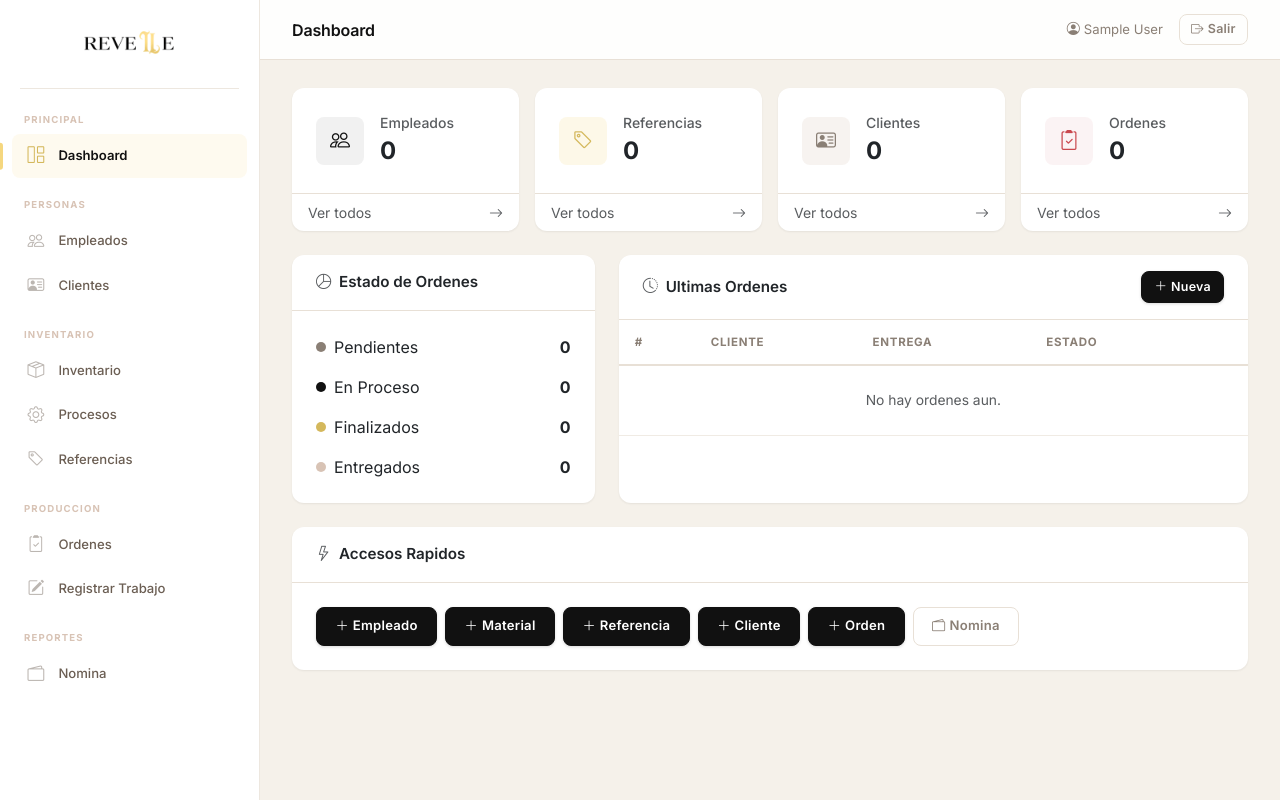
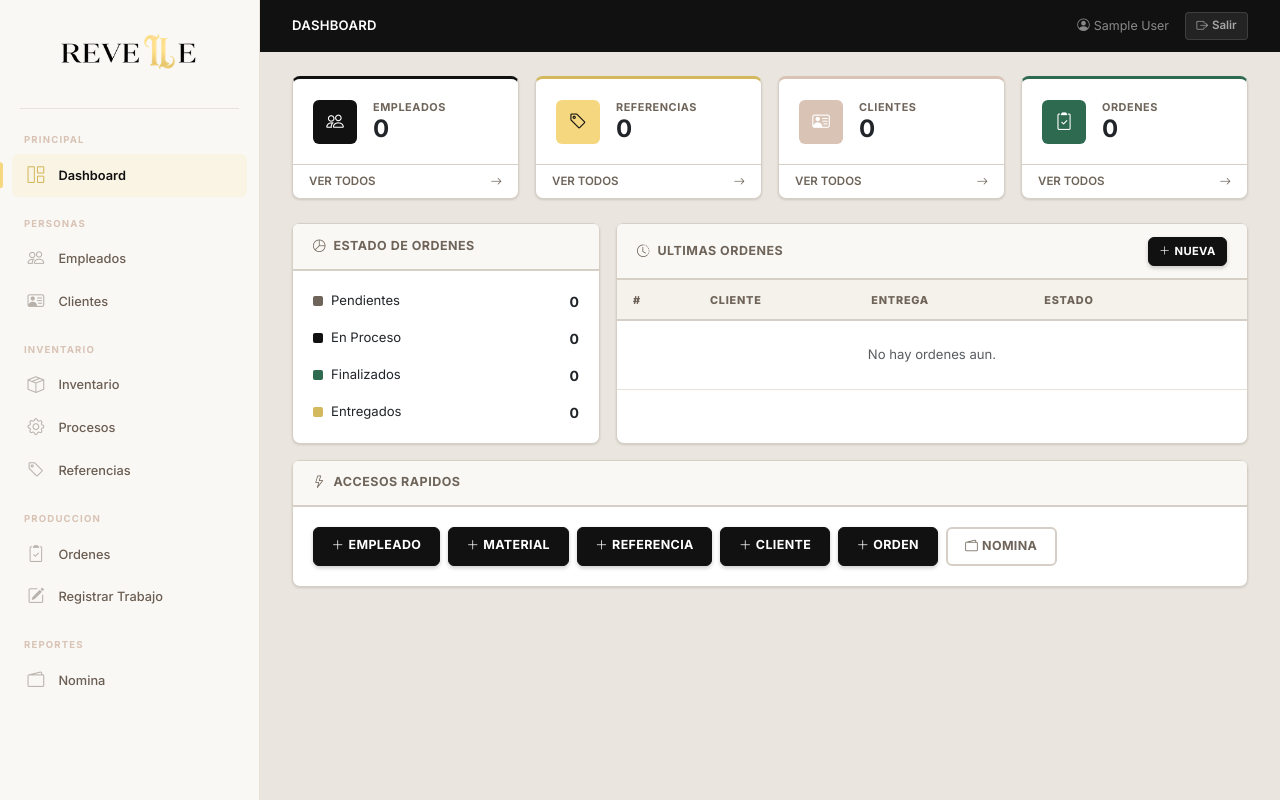
Before and after one commit to Santiago-caicedo/erp_zapateria, a Django app: page / in a window 1280 px wide. Run offline with Django 5.2, Linux system fonts and the light colour scheme; the visitor is signed in with stand-in values (Sample User, id 1); data that the repository does not hold is empty.

Commit message:
MVP-DISEÑO

```diff
--- a/templates/base.html
+++ b/templates/base.html
@@ -8,15 +8,15 @@
     <link href="https://cdn.jsdelivr.net/npm/bootstrap@5.3.3/dist/css/bootstrap.min.css" rel="stylesheet">
     <link href="https://cdn.jsdelivr.net/npm/bootstrap-icons@1.11.3/font/bootstrap-icons.min.css" rel="stylesheet">
     <style>
-        @import url('https://fonts.googleapis.com/css2?family=Inter:wght@300;400;500;600;700&display=swap');
+        @import url('https://fonts.googleapis.com/css2?family=Inter:wght@300;400;500;600;700;800&display=swap');
 
         :root {
             --sidebar-w: 260px;
-            --bg-body: #F5F1EA;
+            --bg-body: #eae6df;
             --bg-card: #ffffff;
-            --bg-sidebar: #ffffff;
-            --bg-sidebar-hover: rgba(216,195,181,0.15);
-            --bg-sidebar-active: rgba(245,215,127,0.12);
+            --bg-sidebar: #faf8f5;
+            --bg-sidebar-hover: rgba(216,195,181,0.18);
+            --bg-sidebar-active: rgba(245,215,127,0.14);
             --text-sidebar: #6b5e53;
             --text-sidebar-active: #111111;
             --accent: #111111;
@@ -26,17 +26,17 @@
             --gold-dark: #d4b85c;
             --nude: #D8C3B5;
             --rosa: #e8c3c8;
-            --border: #e8e0d6;
-            --border-sidebar: #ede7df;
+            --border: #d6cfc5;
+            --border-sidebar: #e8e2da;
             --text-primary: #111111;
-            --text-secondary: #8a7f75;
-            --radius-sm: 8px;
-            --radius-md: 12px;
-            --radius-lg: 16px;
-            --shadow-sm: 0 1px 3px rgba(0,0,0,0.03), 0 1px 2px rgba(0,0,0,0.04);
-            --shadow-md: 0 4px 16px rgba(0,0,0,0.05), 0 1px 4px rgba(0,0,0,0.03);
-            --shadow-lg: 0 8px 30px rgba(0,0,0,0.07);
-            --transition: all 0.2s cubic-bezier(0.4, 0, 0.2, 1);
+            --text-secondary: #6e6459;
+            --radius-sm: 6px;
+            --radius-md: 8px;
+            --radius-lg: 10px;
+            --shadow-sm: 0 1px 2px rgba(0,0,0,0.06), 0 1px 3px rgba(0,0,0,0.08);
+            --shadow-md: 0 2px 8px rgba(0,0,0,0.08), 0 1px 3px rgba(0,0,0,0.06);
+            --shadow-lg: 0 4px 20px rgba(0,0,0,0.1);
+            --transition: all 0.15s ease;
         }
 
         * { box-sizing: border-box; }
@@ -48,11 +48,11 @@
             min-height: 100vh;
             margin: 0;
             -webkit-font-smoothing: antialiased;
+            font-size: 0.875rem;
         }
 
-
         /* ═══════════════════════════════
-           SIDEBAR
+           SIDEBAR (clara)
            ═══════════════════════════════ */
         .sidebar {
             position: fixed;
@@ -78,7 +78,7 @@
         }
 
         .sidebar-brand img {
-            height: 40px;
+            height: 60px;
             width: auto;
             object-fit: contain;
         }
@@ -108,10 +108,10 @@
             display: flex;
             align-items: center;
             gap: 0.75rem;
-            padding: 0.6rem 0.85rem;
+            padding: 0.55rem 0.85rem;
             color: var(--text-sidebar);
             text-decoration: none;
-            font-size: 0.82rem;
+            font-size: 0.8rem;
             font-weight: 500;
             border-radius: var(--radius-sm);
             transition: var(--transition);
@@ -168,40 +166,61 @@
         }
 
         .top-bar {
-            background: var(--bg-card);
-            border-bottom: 1px solid var(--border);
+            background: #111111;
             padding: 0 2rem;
-            height: 60px;
+            height: 52px;
             display: flex;
             align-items: center;
             justify-content: space-between;
             position: sticky;
             top: 0;
             z-index: 1020;
-            backdrop-filter: blur(12px);
-            background: rgba(255,255,255,0.88);
         }
 
         .top-bar .page-title {
-            font-size: 1rem;
+            font-size: 0.82rem;
             font-weight: 600;
-            color: var(--text-primary);
-            letter-spacing: -0.01em;
+            color: #ffffff;
+            letter-spacing: 0.02em;
+            text-transform: uppercase;
+        }
+
+        .top-bar .top-bar-user {
+            font-size: 0.78rem;
+            color: rgba(255,255,255,0.5);
+        }
+
+        .top-bar .btn-logout {
+            background: rgba(255,255,255,0.08);
+            border: 1px solid rgba(255,255,255,0.12);
+            color: rgba(255,255,255,0.6);
+            font-size: 0.72rem;
+            font-weight: 600;
+            padding: 0.25rem 0.65rem;
+            border-radius: 4px;
+            text-decoration: none;
+            transition: var(--transition);
+        }
+
+        .top-bar .btn-logout:hover {
+            background: rgba(255,255,255,0.14);
+            color: #ffffff;
         }
 
         .content-area {
-            padding: 1.75rem 2rem;
+            padding: 1.5rem 2rem;
             flex: 1;
         }
 
         /* ═══════════════════════════════
-           CARDS
+           CARDS (pesadas)
            ═══════════════════════════════ */
         .card {
             border: 1px solid var(--border);
             border-radius: var(--radius-md);
             box-shadow: var(--shadow-sm);
             transition: var(--transition);
+            background: var(--bg-card);
         }
 
         .card:hover {
@@ -209,13 +228,17 @@
         }
 
         .card-header {
-            border-bottom: 1px solid var(--border);
-            padding: 1rem 1.5rem;
-            font-weight: 600;
-            font-size: 0.95rem;
+            background: #faf8f5;
+            border-bottom: 2px solid var(--border);
+            padding: 0.8rem 1.25rem;
+            font-weight: 700;
+            font-size: 0.78rem;
+            text-transform: uppercase;
+            letter-spacing: 0.04em;
+            color: var(--text-secondary);
         }
 
-        .card-body { padding: 1.5rem; }
+        .card-body { padding: 1.25rem; }
 
         /* ═══════════════════════════════
            FORM STYLES
@@ -304,61 +328,61 @@
         }
 
         .form-text {
-            font-size: 0.75rem;
+            font-size: 0.72rem;
             color: var(--text-secondary);
-            margin-top: 0.3rem;
+            margin-top: 0.25rem;
         }
 
         .invalid-feedback {
-            font-size: 0.75rem;
+            font-size: 0.72rem;
             color: #c9484e;
-            margin-top: 0.3rem;
+            margin-top: 0.25rem;
         }
 
         .form-actions {
             display: flex;
             gap: 0.75rem;
-            padding-top: 0.5rem;
-            margin-top: 0.5rem;
-            border-top: 1px solid var(--border);
+            padding-top: 0.75rem;
+            margin-top: 0.75rem;
+            border-top: 2px solid var(--border);
         }
 
         /* ═══════════════════════════════
-           BUTTONS
+           BUTTONS (solidos, pesados)
            ═══════════════════════════════ */
         .btn {
             font-family: inherit;
-            font-weight: 600;
-            font-size: 0.82rem;
+            font-weight: 700;
+            font-size: 0.78rem;
             border-radius: var(--radius-sm);
-            padding: 0.55rem 1.15rem;
+            padding: 0.5rem 1.1rem;
             transition: var(--transition);
-            letter-spacing: 0.02em;
+            letter-spacing: 0.03em;
+            text-transform: uppercase;
         }
 
         .btn-primary {
             background: var(--accent);
             border-color: var(--accent);
             color: #fff;
-            box-shadow: 0 1px 3px rgba(0,0,0,0.15);
+            box-shadow: 0 2px 4px rgba(0,0,0,0.2);
         }
 
         .btn-primary:hover {
-            background: var(--accent-hover);
-            border-color: var(--accent-hover);
-            box-shadow: 0 4px 12px rgba(0,0,0,0.2);
-            transform: translateY(-1px);
+            background: #333;
+            border-color: #333;
+            box-shadow: 0 4px 12px rgba(0,0,0,0.25);
         }
 
         .btn-secondary {
-            background: transparent;
-            border: 1.5px solid var(--border);
+            background: #fff;
+            border: 2px solid var(--border);
             color: var(--text-secondary);
         }
 
         .btn-secondary:hover {
             background: var(--bg-body);
-            border-color: var(--nude);
+            border-color: #beb5a9;
             color: var(--text-primary);
         }
 
@@ -366,65 +390,76 @@
             background: #c9484e;
             border-color: #c9484e;
             color: #fff;
-            box-shadow: 0 1px 3px rgba(201,72,78,0.25);
+            box-shadow: 0 2px 4px rgba(201,72,78,0.25);
         }
 
         .btn-danger:hover {
             background: #b03a40;
             border-color: #b03a40;
             box-shadow: 0 4px 12px rgba(201,72,78,0.3);
-            transform: translateY(-1px);
         }
 
         .btn-warning {
             background: var(--gold);
             border-color: var(--gold);
             color: var(--accent);
+            box-shadow: 0 2px 4px rgba(212,184,92,0.25);
         }
 
         .btn-warning:hover {
             background: var(--gold-dark);
             border-color: var(--gold-dark);
             color: var(--accent);
-            transform: translateY(-1px);
+        }
+
+        .btn-success {
+            background: #2d6a4f;
+            border-color: #2d6a4f;
+            color: #fff;
+            box-shadow: 0 2px 4px rgba(45,106,79,0.25);
+        }
+
+        .btn-success:hover {
+            background: #1b4332;
+            border-color: #1b4332;
         }
 
         .btn-sm {
-            padding: 0.35rem 0.75rem;
-            font-size: 0.78rem;
+            padding: 0.3rem 0.65rem;
+            font-size: 0.7rem;
         }
 
         /* ═══════════════════════════════
-           TABLES
+           TABLES (densas, industriales)
            ═══════════════════════════════ */
         .table {
-            font-size: 0.865rem;
+            font-size: 0.82rem;
         }
 
         .table thead th {
-            font-size: 0.72rem;
-            font-weight: 700;
+            font-size: 0.68rem;
+            font-weight: 800;
             text-transform: uppercase;
-            letter-spacing: 0.06em;
+            letter-spacing: 0.07em;
             color: var(--text-secondary);
+            background: #f5f1eb;
             border-bottom: 2px solid var(--border);
-            padding: 0.85rem 1rem;
+            padding: 0.7rem 1rem;
             white-space: nowrap;
-            font-family: inherit;
         }
 
         .table tbody td {
-            padding: 0.85rem 1rem;
-            border-bottom: 1px solid #f0ebe4;
+            padding: 0.65rem 1rem;
+            border-bottom: 1px solid #e8e2da;
             vertical-align: middle;
         }
 
         .table-hover tbody tr:hover {
-            background: rgba(216,195,181,0.1);
+            background: rgba(245,215,127,0.08);
         }
 
         .table-striped > tbody > tr:nth-of-type(odd) > * {
-            background-color: rgba(245,241,234,0.5);
+            background-color: #faf8f5;
         }
 
         /* ═══════════════════════════════
@@ -637,10 +683,10 @@
                 <span class="page-title">{% block page_title %}{% endblock %}</span>
             </div>
             <div class="d-flex align-items-center gap-3">
-                <span style="font-size:0.82rem;color:var(--text-secondary)">
+                <span class="top-bar-user">
                     <i class="bi bi-person-circle me-1"></i>{{ user.get_full_name|default:user.username }}
                 </span>
-                <a href="{% url 'logout' %}" class="btn btn-sm btn-secondary" style="padding:0.3rem 0.7rem;font-size:0.78rem;">
+                <a href="{% url 'logout' %}" class="btn-logout">
                     <i class="bi bi-box-arrow-right me-1"></i>Salir
                 </a>
             </div>
--- a/templates/dashboard.html
+++ b/templates/dashboard.html
@@ -7,107 +7,107 @@
 <!-- Tarjetas resumen -->
 <div class="row g-3 mb-4">
     <div class="col-sm-6 col-xl-3">
-        <div class="card border-0 h-100">
+        <div class="card h-100" style="border-top:3px solid #111111">
             <div class="card-body d-flex align-items-center gap-3">
-                <div class="rounded-3 d-flex align-items-center justify-content-center" style="width:48px;height:48px;background:rgba(17,17,17,0.06)">
-                    <i class="bi bi-people fs-5" style="color:#111111"></i>
+                <div class="rounded d-flex align-items-center justify-content-center" style="width:44px;height:44px;background:#111111">
+                    <i class="bi bi-people text-white" style="font-size:1.1rem"></i>
                 </div>
                 <div>
-                    <div class="text-muted small fw-medium">Empleados</div>
-                    <div class="fw-bold fs-4">{{ total_empleados }}</div>
+                    <div style="font-size:0.68rem;font-weight:700;text-transform:uppercase;letter-spacing:0.05em;color:var(--text-secondary)">Empleados</div>
+                    <div class="fw-bold" style="font-size:1.5rem;line-height:1.2">{{ total_empleados }}</div>
                 </div>
             </div>
-            <a href="{% url 'empleados:lista' %}" class="card-footer bg-transparent text-decoration-none text-muted small d-flex justify-content-between align-items-center" style="border-top:1px solid var(--border)">
-                Ver todos <i class="bi bi-arrow-right"></i>
+            <a href="{% url 'empleados:lista' %}" class="card-footer bg-transparent text-decoration-none small d-flex justify-content-between align-items-center" style="border-top:1px solid var(--border);color:var(--text-secondary);font-weight:600;font-size:0.72rem">
+                VER TODOS <i class="bi bi-arrow-right"></i>
             </a>
         </div>
     </div>
 
     <div class="col-sm-6 col-xl-3">
-        <div class="card border-0 h-100">
+        <div class="card h-100" style="border-top:3px solid var(--gold-dark)">
             <div class="card-body d-flex align-items-center gap-3">
-                <div class="rounded-3 d-flex align-items-center justify-content-center" style="width:48px;height:48px;background:rgba(245,215,127,0.18)">
-                    <i class="bi bi-tag fs-5" style="color:#d4b85c"></i>
+                <div class="rounded d-flex align-items-center justify-content-center" style="width:44px;height:44px;background:var(--gold)">
+                    <i class="bi bi-tag" style="font-size:1.1rem;color:#111"></i>
                 </div>
                 <div>
-                    <div class="text-muted small fw-medium">Referencias</div>
-                    <div class="fw-bold fs-4">{{ total_referencias }}</div>
+                    <div style="font-size:0.68rem;font-weight:700;text-transform:uppercase;letter-spacing:0.05em;color:var(--text-secondary)">Referencias</div>
+                    <div class="fw-bold" style="font-size:1.5rem;line-height:1.2">{{ total_referencias }}</div>
                 </div>
             </div>
-            <a href="{% url 'inventario:referencia_lista' %}" class="card-footer bg-transparent text-decoration-none text-muted small d-flex justify-content-between align-items-center" style="border-top:1px solid var(--border)">
-                Ver todos <i class="bi bi-arrow-right"></i>
+            <a href="{% url 'inventario:referencia_lista' %}" class="card-footer bg-transparent text-decoration-none small d-flex justify-content-between align-items-center" style="border-top:1px solid var(--border);color:var(--text-secondary);font-weight:600;font-size:0.72rem">
+                VER TODOS <i class="bi bi-arrow-right"></i>
             </a>
         </div>
     </div>
 
     <div class="col-sm-6 col-xl-3">
-        <div class="card border-0 h-100">
+        <div class="card h-100" style="border-top:3px solid var(--nude)">
             <div class="card-body d-flex align-items-center gap-3">
-                <div class="rounded-3 d-flex align-items-center justify-content-center" style="width:48px;height:48px;background:rgba(216,195,181,0.2)">
-                    <i class="bi bi-person-vcard fs-5" style="color:#8a7f75"></i>
+                <div class="rounded d-flex align-items-center justify-content-center" style="width:44px;height:44px;background:var(--nude)">
+                    <i class="bi bi-person-vcard text-white" style="font-size:1.1rem"></i>
                 </div>
                 <div>
-                    <div class="text-muted small fw-medium">Clientes</div>
-                    <div class="fw-bold fs-4">{{ total_clientes }}</div>
+                    <div style="font-size:0.68rem;font-weight:700;text-transform:uppercase;letter-spacing:0.05em;color:var(--text-secondary)">Clientes</div>
+                    <div class="fw-bold" style="font-size:1.5rem;line-height:1.2">{{ total_clientes }}</div>
                 </div>
             </div>
-            <a href="{% url 'produccion:cliente_lista' %}" class="card-footer bg-transparent text-decoration-none text-muted small d-flex justify-content-between align-items-center" style="border-top:1px solid var(--border)">
-                Ver todos <i class="bi bi-arrow-right"></i>
+            <a href="{% url 'produccion:cliente_lista' %}" class="card-footer bg-transparent text-decoration-none small d-flex justify-content-between align-items-center" style="border-top:1px solid var(--border);color:var(--text-secondary);font-weight:600;font-size:0.72rem">
+                VER TODOS <i class="bi bi-arrow-right"></i>
             </a>
         </div>
     </div>
 
     <div class="col-sm-6 col-xl-3">
-        <div class="card border-0 h-100">
+        <div class="card h-100" style="border-top:3px solid #2d6a4f">
             <div class="card-body d-flex align-items-center gap-3">
-                <div class="rounded-3 d-flex align-items-center justify-content-center" style="width:48px;height:48px;background:rgba(232,195,200,0.2)">
-                    <i class="bi bi-clipboard2-check fs-5" style="color:#c9484e"></i>
+                <div class="rounded d-flex align-items-center justify-content-center" style="width:44px;height:44px;background:#2d6a4f">
+                    <i class="bi bi-clipboard2-check text-white" style="font-size:1.1rem"></i>
                 </div>
                 <div>
-                    <div class="text-muted small fw-medium">Ordenes</div>
-                    <div class="fw-bold fs-4">{{ total_ordenes }}</div>
+                    <div style="font-size:0.68rem;font-weight:700;text-transform:uppercase;letter-spacing:0.05em;color:var(--text-secondary)">Ordenes</div>
+                    <div class="fw-bold" style="font-size:1.5rem;line-height:1.2">{{ total_ordenes }}</div>
                 </div>
             </div>
-            <a href="{% url 'produccion:orden_lista' %}" class="card-footer bg-transparent text-decoration-none text-muted small d-flex justify-content-between align-items-center" style="border-top:1px solid var(--border)">
-                Ver todos <i class="bi bi-arrow-right"></i>
+            <a href="{% url 'produccion:orden_lista' %}" class="card-footer bg-transparent text-decoration-none small d-flex justify-content-between align-items-center" style="border-top:1px solid var(--border);color:var(--text-secondary);font-weight:600;font-size:0.72rem">
+                VER TODOS <i class="bi bi-arrow-right"></i>
             </a>
         </div>
     </div>
 </div>
 
-<div class="row g-4">
-    <!-- Estado de órdenes -->
+<div class="row g-3">
+    <!-- Estado de ordenes -->
     <div class="col-lg-4">
-        <div class="card border-0 h-100">
-            <div class="card-header bg-transparent">
-                <i class="bi bi-pie-chart me-1 text-muted"></i> Estado de Ordenes
+        <div class="card h-100">
+            <div class="card-header">
+                <i class="bi bi-pie-chart me-1"></i> Estado de Ordenes
             </div>
             <div class="card-body d-flex flex-column gap-3">
                 <div class="d-flex justify-content-between align-items-center">
                     <div class="d-flex align-items-center gap-2">
-                        <span class="rounded-circle d-inline-block" style="width:10px;height:10px;background:#8a7f75"></span>
-                        <span>Pendientes</span>
+                        <span class="d-inline-block" style="width:10px;height:10px;border-radius:2px;background:var(--text-secondary)"></span>
+                        <span style="font-size:0.82rem">Pendientes</span>
                     </div>
                     <span class="fw-bold">{{ ordenes_por_estado.pendientes }}</span>
                 </div>
                 <div class="d-flex justify-content-between align-items-center">
                     <div class="d-flex align-items-center gap-2">
-                        <span class="rounded-circle d-inline-block" style="width:10px;height:10px;background:#111111"></span>
-                        <span>En Proceso</span>
+                        <span class="d-inline-block" style="width:10px;height:10px;border-radius:2px;background:#111111"></span>
+                        <span style="font-size:0.82rem">En Proceso</span>
                     </div>
                     <span class="fw-bold">{{ ordenes_por_estado.en_proceso }}</span>
                 </div>
                 <div class="d-flex justify-content-between align-items-center">
                     <div class="d-flex align-items-center gap-2">
-                        <span class="rounded-circle d-inline-block" style="width:10px;height:10px;background:#d4b85c"></span>
-                        <span>Finalizados</span>
+                        <span class="d-inline-block" style="width:10px;height:10px;border-radius:2px;background:#2d6a4f"></span>
+                        <span style="font-size:0.82rem">Finalizados</span>
                     </div>
                     <span class="fw-bold">{{ ordenes_por_estado.finalizados }}</span>
                 </div>
                 <div class="d-flex justify-content-between align-items-center">
                     <div class="d-flex align-items-center gap-2">
-                        <span class="rounded-circle d-inline-block" style="width:10px;height:10px;background:#D8C3B5"></span>
-                        <span>Entregados</span>
+                        <span class="d-inline-block" style="width:10px;height:10px;border-radius:2px;background:var(--gold-dark)"></span>
+                        <span style="font-size:0.82rem">Entregados</span>
                     </div>
                     <span class="fw-bold">{{ ordenes_por_estado.entregados }}</span>
                 </div>
@@ -115,11 +115,11 @@
         </div>
     </div>
 
-    <!-- Últimas órdenes -->
+    <!-- Ultimas ordenes -->
     <div class="col-lg-8">
-        <div class="card border-0 h-100">
-            <div class="card-header bg-transparent d-flex justify-content-between align-items-center">
-                <span><i class="bi bi-clock-history me-1 text-muted"></i> Ultimas Ordenes</span>
+        <div class="card h-100">
+            <div class="card-header d-flex justify-content-between align-items-center">
+                <span><i class="bi bi-clock-history me-1"></i> Ultimas Ordenes</span>
                 <a href="{% url 'produccion:orden_crear' %}" class="btn btn-sm btn-primary"><i class="bi bi-plus-lg me-1"></i>Nueva</a>
             </div>
             <div class="card-body p-0">
@@ -137,11 +137,11 @@
                         <tbody>
                             {% for o in ultimas_ordenes %}
                             <tr>
-                                <td class="fw-semibold">{{ o.numero }}</td>
+                                <td class="fw-bold">{{ o.numero }}</td>
                                 <td>{{ o.cliente.nombre }}</td>
                                 <td>{{ o.fecha_entrega }}</td>
                                 <td>
-                                    <span class="badge {% if o.estado == 'Pendiente' %}bg-secondary{% elif o.estado == 'En Proceso' %}bg-primary{% elif o.estado == 'Finalizado' %}bg-success{% else %}bg-info{% endif %}">
+                                    <span class="badge {% if o.estado == 'Pendiente' %}bg-secondary{% elif o.estado == 'En Proceso' %}bg-dark{% elif o.estado == 'Finalizado' %}bg-success{% else %}bg-warning text-dark{% endif %}">
                                         {{ o.estado }}
                                     </span>
                                 </td>
@@ -158,10 +158,10 @@
     </div>
 </div>
 
-<!-- Accesos rápidos -->
-<div class="card border-0 mt-4">
-    <div class="card-header bg-transparent">
-        <i class="bi bi-lightning me-1 text-muted"></i> Accesos Rapidos
+<!-- Accesos rapidos -->
+<div class="card mt-3">
+    <div class="card-header">
+        <i class="bi bi-lightning me-1"></i> Accesos Rapidos
     </div>
     <div class="card-body d-flex flex-wrap gap-2">
         <a href="{% url 'empleados:crear' %}" class="btn btn-primary"><i class="bi bi-plus-lg me-1"></i>Empleado</a>
```
Also changed, not shown: other parts of templates/base.html (+60 -50 lines).
